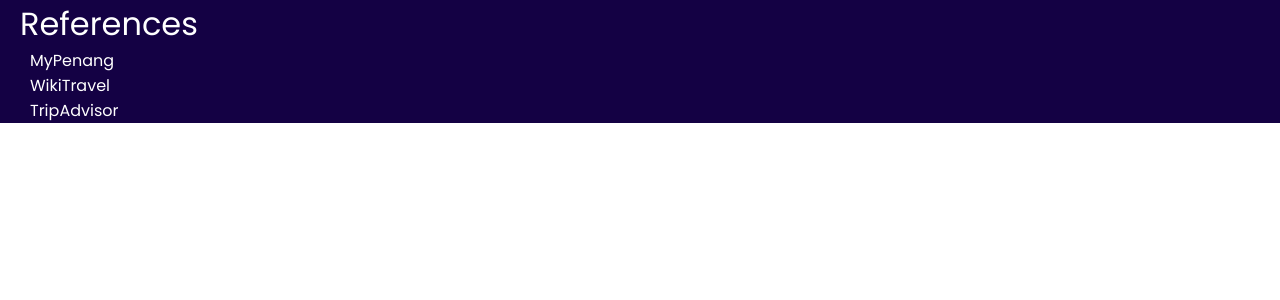
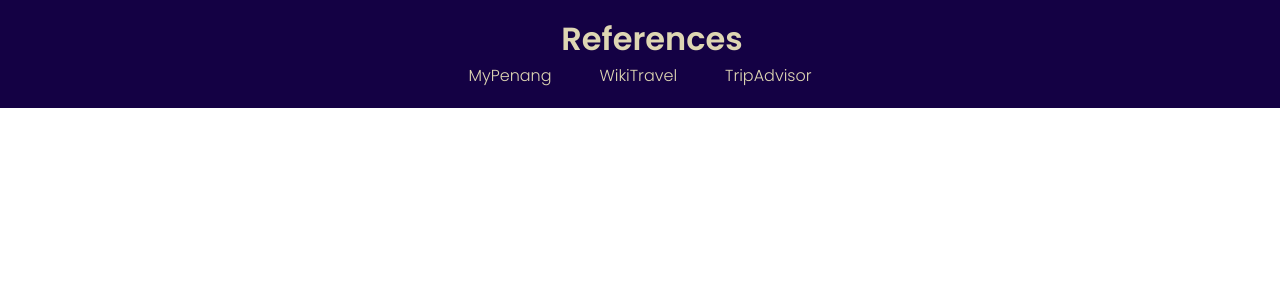
Before and after one commit to afiqqo231/CAT201, a React (Create React App) app: page /#/CAT201/food in a window 1280 px wide. Shown: the top 300 px of the page. Built offline with nearby package versions, Linux system fonts and the light colour scheme.

Commit message:
footer update

```diff
--- a/src/components/Footer.js
+++ b/src/components/Footer.js
@@ -4,6 +4,7 @@
     return(
         <div className="footer">
             <h1>References</h1>
+            <div className="footer-content">
                 <a href="https://mypenang.gov.my/">
                     <p>MyPenang</p>
                 </a>
@@ -14,7 +15,7 @@
                     <p>TripAdvisor</p>
                 </a>
             </div>
-
+        </div>
     )
 }
 
--- a/src/components/FooterStyle.css
+++ b/src/components/FooterStyle.css
@@ -1,20 +1,30 @@
 .footer{
-    text-align: left;
+    text-align: center;
     background-color: rgb(20, 1, 68);
-    color: #fff;
+    color: #ded6b3;
+    padding-bottom: 20px;
 }
 
 .footer h1{
-    margin: 0 20px;
+    padding-top: 15px;
+    margin: 0 0 0 1.5rem;
     font-size: 2rem;
+    font-weight: 600;
 }
 
-.footer p{
-    margin: 0 30px;
-    font-size: 1rem;
-    color: rgb(255, 255, 255);
+.footer-content{
+    display: flex;
+    align-items: center;
+    justify-content: center;
 }
 
-.footer a{
+.footer-content p{
+    margin: 0 1.5rem;
+    font-size: 1rem;
+    font-weight: 300;
+    color: #ded6b3;
+}
+
+.footer-content a{
     text-decoration: none;
 }
```
Lines whose indentation alone changed are shown as unchanged.
